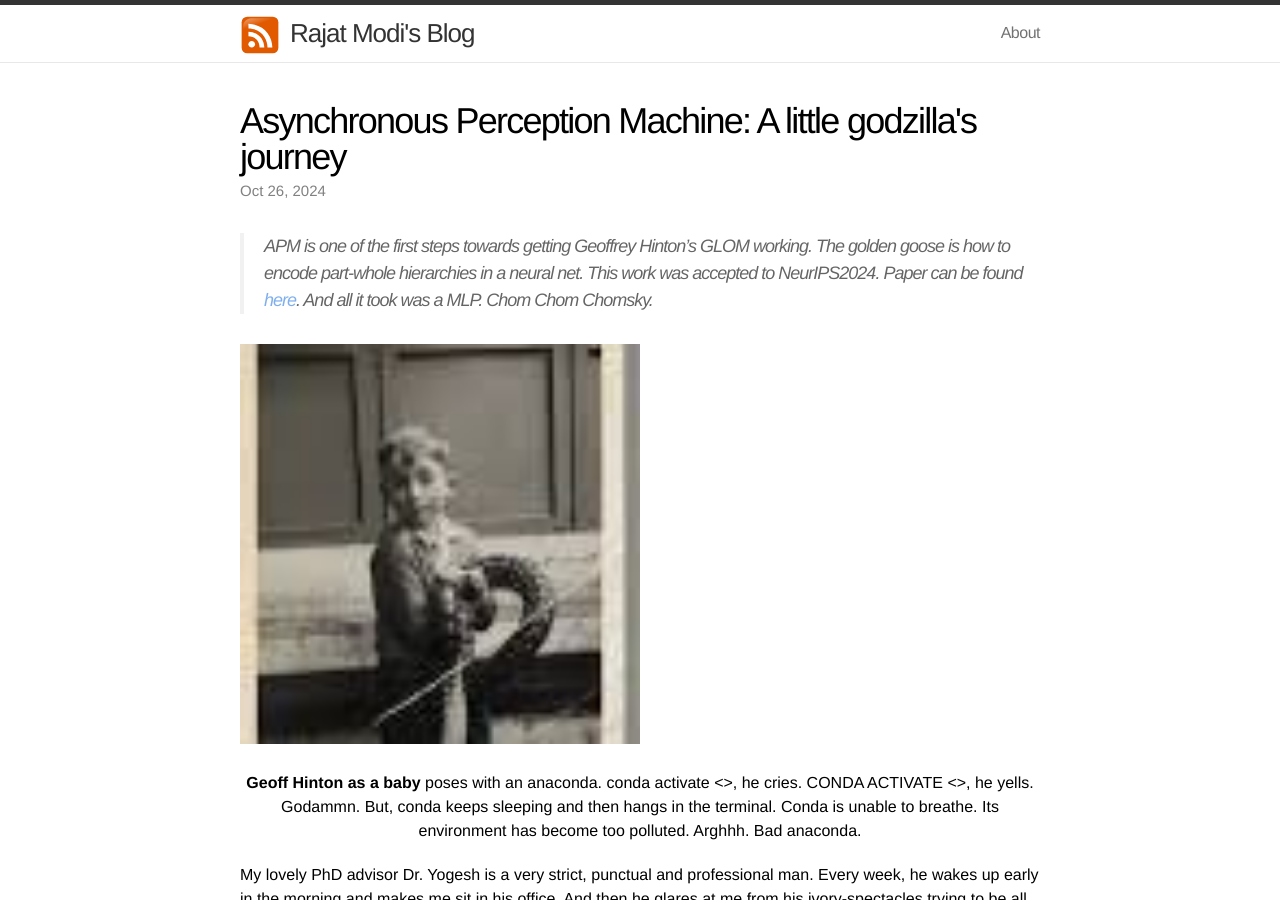
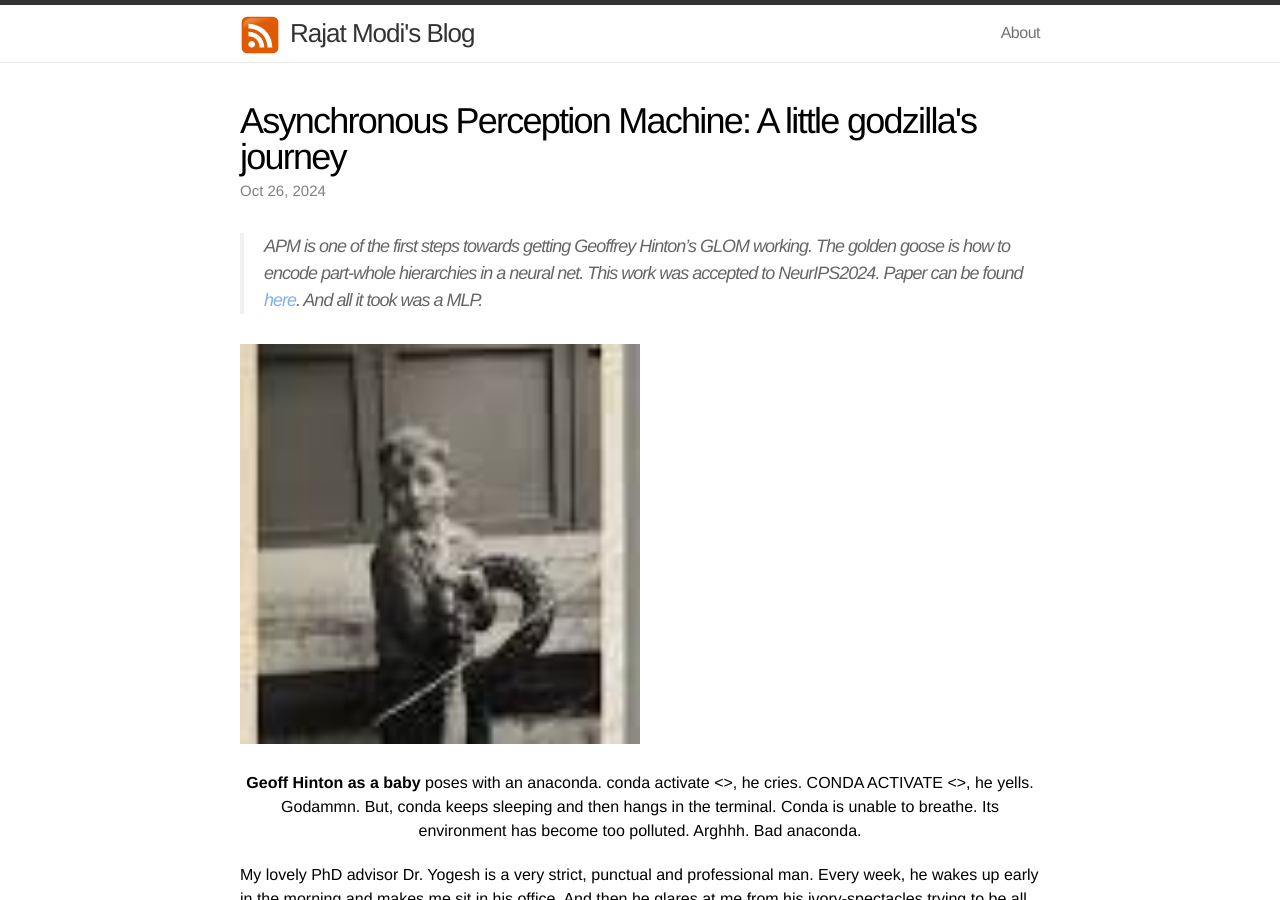
Before and after one commit to rajatmodi62/rajatmodi62.github.io, a Jekyll site: the page built from _posts/2024-10-26-hinton_apm.md, in a window 1280 px wide and 900 px high. Built offline with Jekyll 4.4.1, drawn with Linux system fonts in a browser that asks for light colours; comment, search, counter and statistics services are not loaded.

Commit message:
soft link blog

```diff
--- a/_posts/2024-10-26-hinton_apm.md
+++ b/_posts/2024-10-26-hinton_apm.md
@@ -5,7 +5,7 @@ title:  "Asynchronous Perception Machine: A little godzilla's journey"
 description: "APM is one of the first steps towards getting Hinton's GLOM working. The golden goose is how to encode part-whole hierarchies in a neural net"
 date:   2024-10-26 11:00:00
 ---
-> APM is one of the first steps towards getting Geoffrey Hinton's GLOM working. The golden goose is how to encode part-whole hierarchies in a neural net. This work was accepted to NeurIPS2024. Paper can be found <a href="URL">here</a>. And all it took was a MLP. Chom Chom Chomsky.
+> APM is one of the first steps towards getting Geoffrey Hinton's GLOM working. The golden goose is how to encode part-whole hierarchies in a neural net. This work was accepted to NeurIPS2024. Paper can be found <a href="URL">here</a>. And all it took was a MLP.
 
 
 <div class="text-center" style="margin: 0 auto; max-width: 800px;"> <!-- Set max-width as needed -->
```
